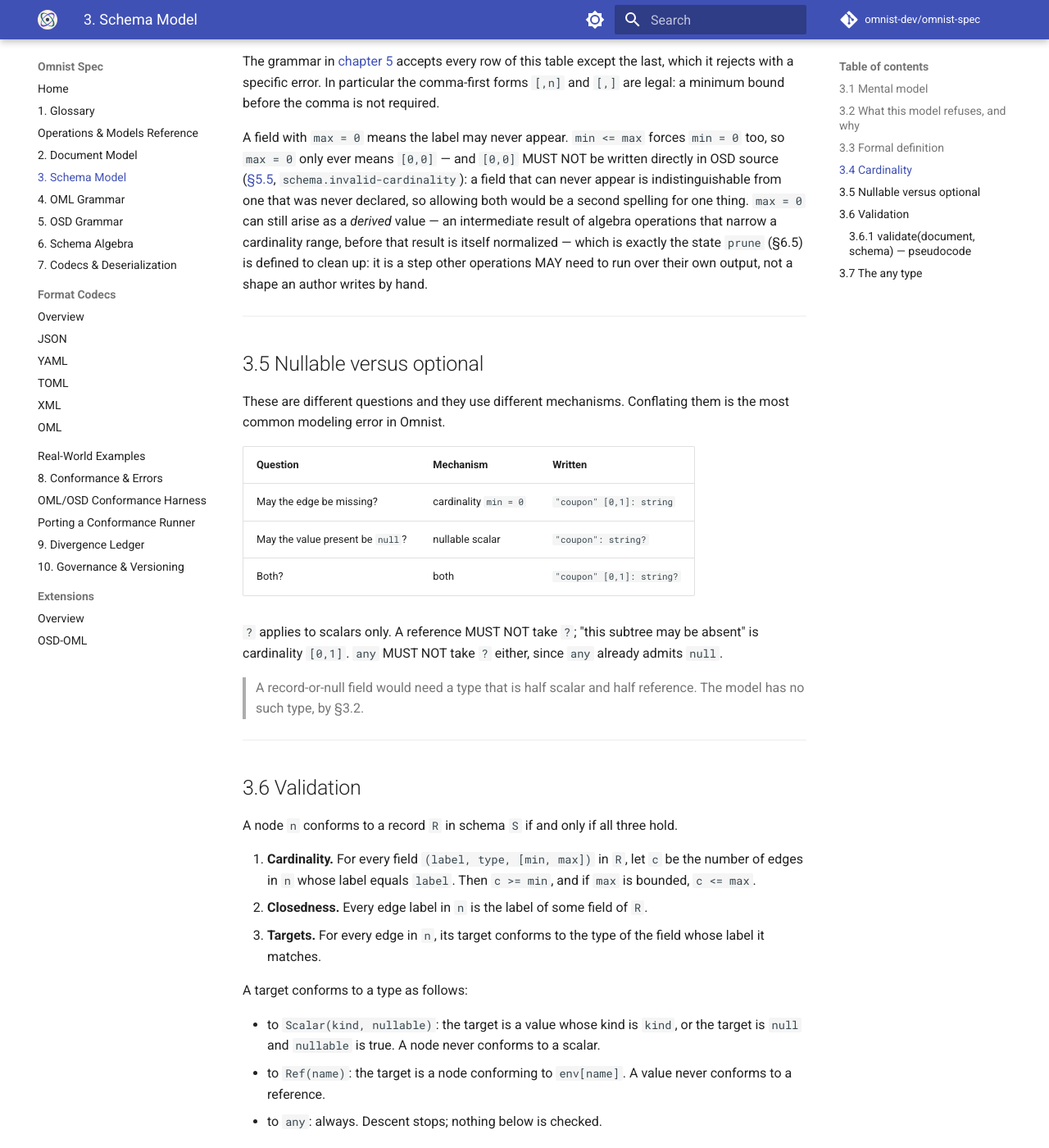
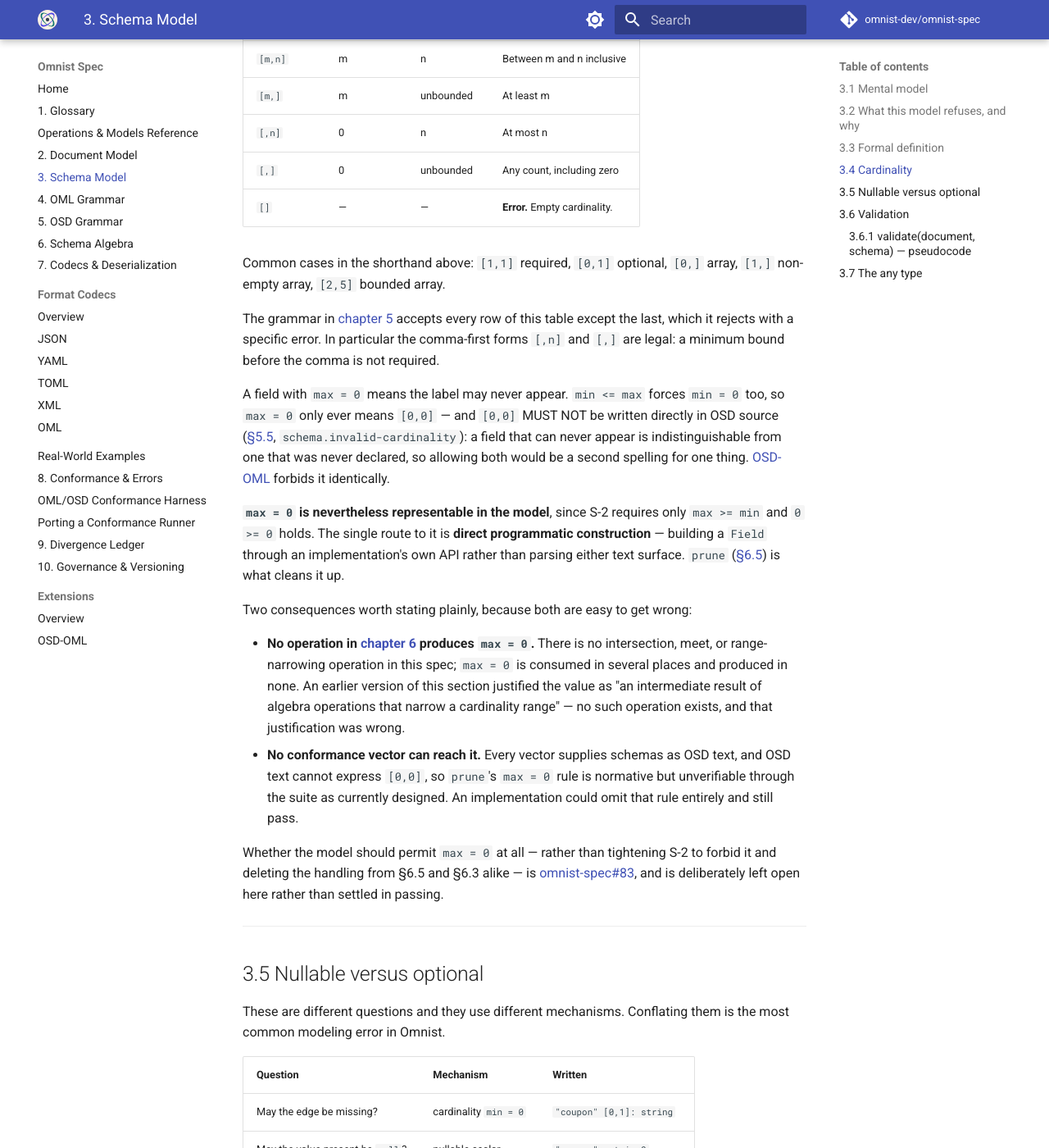
Before and after one commit to omnist-dev/omnist-spec, an MkDocs documentation site: the page built from docs/03-schema-model.md, in a window 1280 px wide and 1400 px high, scrolled down 5994 px. Shown: the whole window at 82% size. Built offline with MkDocs 1.6.1 and Material for MkDocs 9.7.7, drawn with Linux system fonts in a browser that asks for light colours; comment, search, counter and statistics services are not loaded; some of the changed text lies outside the part shown.

Commit message:
Correct Sec3.4 max=0 justification, state construction-route rule, gate anchors (#83), v0.13.0-beta
Sec3.4 justified max=0 as an intermediate result of algebra operations that
narrow a cardinality range. No such operation exists -- chapter 6 has no
intersection, meet, or range-narrowing operation, and max=0 is consumed in
three places and produced in none. The only real route is direct
programmatic construction, now stated, along with the fact that no vector
can reach prunes max=0 rule since every vector supplies OSD text and OSD
text cannot express [0,0].

New in Sec3.3: the S-rules govern a Schema however it was built -- parsed
from either surface, produced by an operation, or constructed
programmatically -- mirroring how Sec2.4 already treats a Document builder
as a peer of the OML parser. Implementations MUST enforce S-1..S-8 at
construction rather than relying on parsers to make violations unreachable.

That requirement immediately found a real bug: the Python reference enforces
S-1, S-3, S-5 and S-6 at construction but not S-8, so a Schema can be built
whose canonical OSD output cannot be parsed back, violating Sec5.9. Filed as
omnist#344. Other four ports unverified.

Separately, CI now validates doc anchors. mkdocs does not check them by
default, so every anchor went unverified -- strict mode reported a broken one
as INFO and passed. That is the root cause of the citation rot fixed in
v0.9.2-beta, and it nearly bit again in this very commit: a bad
#24-resource-limits anchor was caught only by grepping generated HTML. The
gate is verified to abort the build on a deliberately broken anchor.

Co-Authored-By: Claude Opus 5 <noreply@anthropic.com>

```diff
--- a/docs/03-schema-model.md
+++ b/docs/03-schema-model.md
@@ -175,6 +175,23 @@ Constraints on a well-formed schema:
 A schema MAY be recursive. `env` is finite, so every operation in
 [chapter 6](06-schema-algebra.md) terminates.
 
+**These constraints govern a Schema however it was built.** A Schema may be
+produced by parsing OSD text ([chapter 5](05-osd-grammar.md)), by parsing
+OSD-OML ([extensions](extensions/osd-oml.md)), by an algebra operation
+([chapter 6](06-schema-algebra.md)), or **by direct programmatic
+construction** through an implementation's own API — the same way
+[§2.4](02-document-model.md#24-safety-limits) treats a Document builder as
+a peer of the OML parser rather than an afterthought. S-1 through S-8 are
+properties of the model, not of any one route into it.
+
+This matters because the routes are not equally constrained. A text grammar
+can make a violation unwritable, and where it does, the corresponding check
+has historically gone unstated — S-8 existed only inside OSD's tokenizer
+until OSD-OML needed it, and `max = 0` ([§3.4](#34-cardinality)) is
+representable programmatically while both text surfaces reject it. An
+implementation MUST enforce S-1 through S-8 at construction, not rely on its
+parsers to have made violations unreachable.
+
 **Canonical serialization order.** `env` is a set — S-4 guarantees unique
 names, and nothing above assigns meaning to the order records or fields were
 declared in; this is a distinct concern from the Document model's own edge
@@ -270,12 +287,32 @@ A field with `max = 0` means the label may never appear. `min <= max` forces
 written directly in OSD source ([§5.5](05-osd-grammar.md#55-cardinality),
 `schema.invalid-cardinality`): a field that can never appear is
 indistinguishable from one that was never declared, so allowing both would be
-a second spelling for one thing. `max = 0` can still arise as a *derived*
-value — an intermediate result of algebra operations that narrow a
-cardinality range, before that result is itself normalized — which is exactly
-the state `prune` (§6.5) is defined to clean up: it is a step other
-operations MAY need to run over their own output, not a shape an author
-writes by hand.
+a second spelling for one thing. [OSD-OML](extensions/osd-oml.md) forbids it
+identically.
+
+**`max = 0` is nevertheless representable in the model**, since S-2 requires
+only `max >= min` and `0 >= 0` holds. The single route to it is **direct
+programmatic construction** — building a `Field` through an implementation's
+own API rather than parsing either text surface. `prune` ([§6.5](06-schema-algebra.md#65-prunes))
+is what cleans it up.
+
+Two consequences worth stating plainly, because both are easy to get wrong:
+
+- **No operation in [chapter 6](06-schema-algebra.md) produces `max = 0`.**
+  There is no intersection, meet, or range-narrowing operation in this spec;
+  `max = 0` is consumed in several places and produced in none. An earlier
+  version of this section justified the value as "an intermediate result of
+  algebra operations that narrow a cardinality range" — no such operation
+  exists, and that justification was wrong.
+- **No conformance vector can reach it.** Every vector supplies schemas as
+  OSD text, and OSD text cannot express `[0,0]`, so `prune`'s `max = 0` rule
+  is normative but unverifiable through the suite as currently designed. An
+  implementation could omit that rule entirely and still pass.
+
+Whether the model should permit `max = 0` at all — rather than tightening
+S-2 to forbid it and deleting the handling from §6.5 and §6.3 alike — is
+[omnist-spec#83](https://github.com/omnist-dev/omnist-spec/issues/83), and is
+deliberately left open here rather than settled in passing.
 
 ---
 
--- a/mkdocs.yml
+++ b/mkdocs.yml
@@ -6,6 +6,19 @@ repo_name: omnist-dev/omnist-spec
 edit_uri: edit/master/docs/
 
 docs_dir: docs
+
+# Anchor validation is deliberately an error, not a warning. Stale
+# cross-references were the most common defect found in this spec's 2026-09
+# quality audit: a citation that resolves to a section which no longer says
+# what the citing text claims is invisible to both readers and reviewers.
+# mkdocs does not check anchors by default, so every `#anchor` in the docs
+# went unverified by CI until this was added -- `--strict` reported broken
+# ones as INFO and passed. `warn` is the strongest level this option accepts;
+# combined with the `--strict` that CI already runs, a warning aborts the
+# build, so this is a hard gate despite the name.
+validation:
+  links:
+    anchors: warn
 
 theme:
   name: material
```
Also changed, not shown: CHANGELOG.md (+35 -0 lines), docs/index.md (+1 -1 lines).
